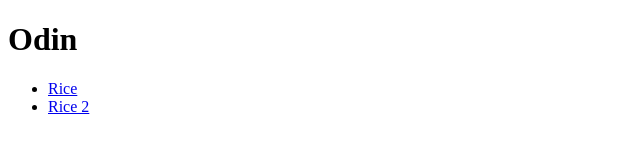
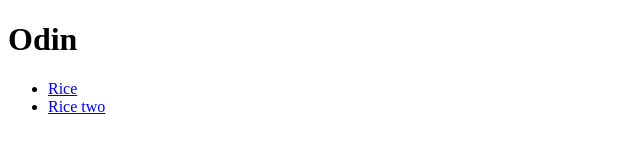
Before and after one commit to harrytran917/odin-recipies, a plain HTML site: page index.html in a window 1280 px wide. Shown: the full height of the page, 0-640 px from the left. Drawn offline with Linux system fonts and the light colour scheme.

```diff
--- a/index.html
+++ b/index.html
@@ -10,7 +10,7 @@
     <h1>Odin</h1>
     <ul>
       <li><a href="recipes/rice.html">Rice</a></li>
-      <li><a href="recipes/rice2.html">Rice 2</a></li>
+      <li><a href="recipes/rice2.html">Rice two</a></li>
     </ul>
 </body>
 </html>
```
